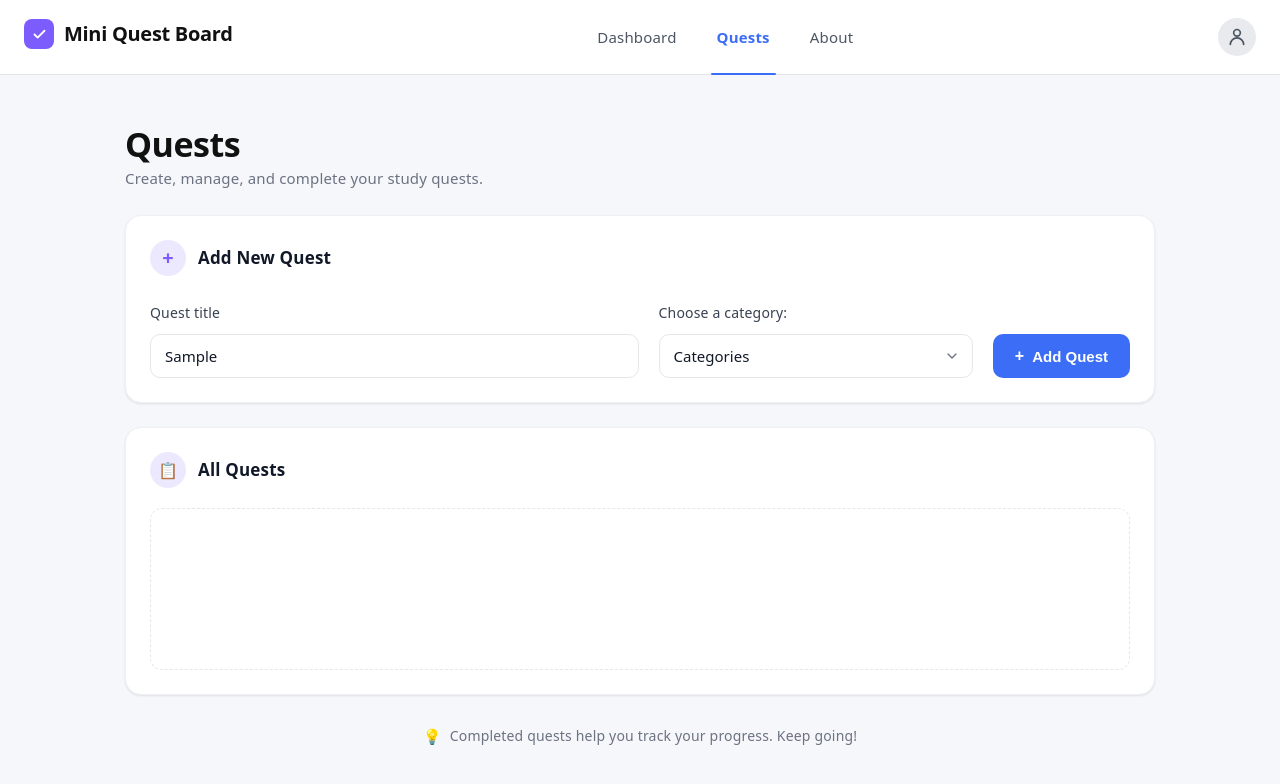
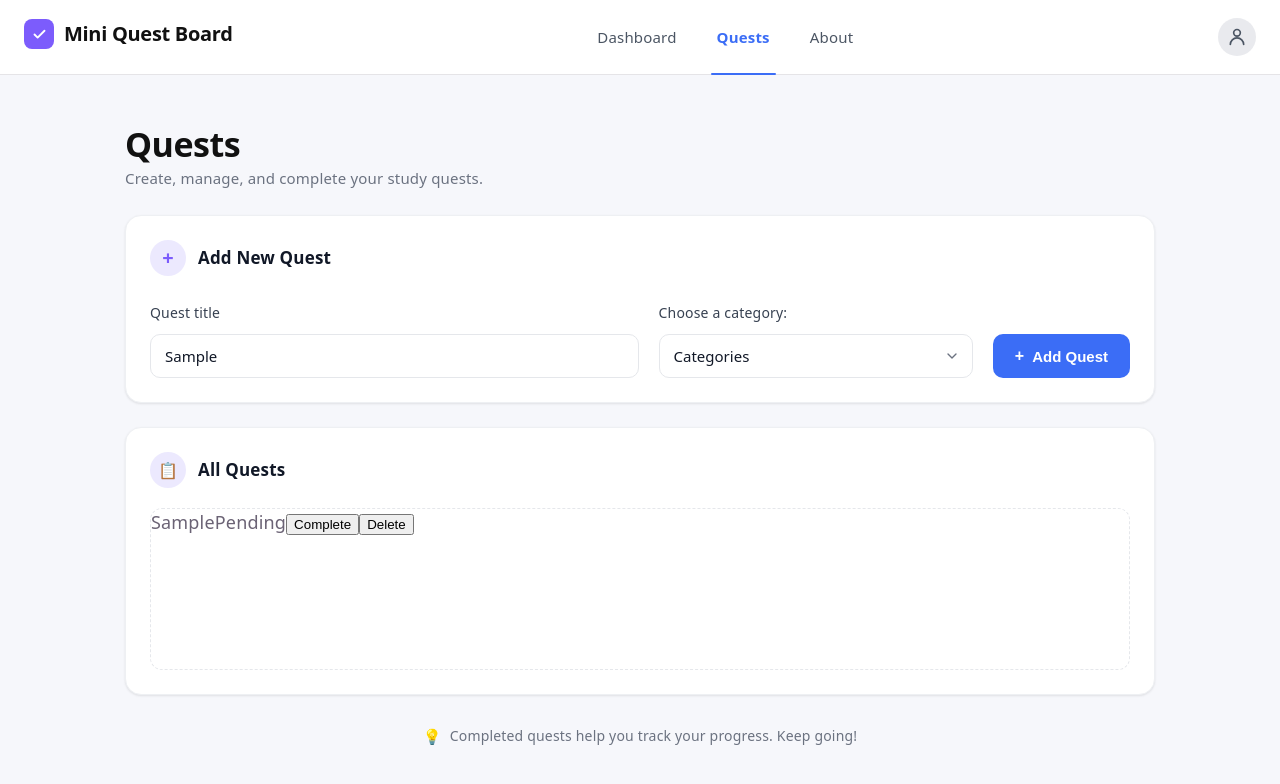
Before and after one commit to joaovitorscordeirocontact-cpu/mini-quest-board, a React (Vite) app: page /Quests in a window 1280 px wide. Both pictures are taken after typing "Sample" into the empty fields and a click on the button "Add Quest". Shown: the top 784 px of the page. Built offline with nearby package versions, Linux system fonts and the light colour scheme.

Commit message:
feat(quests): create a QuestItem every time a quest is added

```diff
--- a/src/pages/quests-page/AddNewQuest.jsx
+++ b/src/pages/quests-page/AddNewQuest.jsx
@@ -1,6 +1,29 @@
+import { useState } from "react";
 import "./AddNewQuest.css";
 
-export function AddNewQuest() {
+
+export function AddNewQuest({ setQuest }) {
+  const [category, setCategory] = useState("");
+  const [title, setTitle] = useState("");
+
+
+  const addCategoryQuest = (e) => {
+    setCategory(e.target.value);
+  };
+
+  const addQuestTitle = (e) => {
+    setTitle(e.target.value);
+  };
+
+  const addQuest = () => {
+    const newQuest = {
+      title,
+      category,
+      completed: false
+    };
+    setQuest(prev => [...prev, newQuest]);
+  }
+
   return (
     <div className="add-new-quest-wrapper">
       <div className="add-new-quest-heading">
@@ -10,12 +33,14 @@ export function AddNewQuest() {
       <div className="input-quest-data">
         <div className="quest-title">
           <span>Quest title</span>
-          <input type="text" placeholder="Put your quest title"/>
+          <input type="text" placeholder="Put your quest title"
+          onChange={addQuestTitle}/>
         </div>
         <div className="quest-category">
           <label htmlFor="categories">Choose a category:</label>
 
-          <select name="categories" id="categories">
+          <select name="categories" id="categories" value={category}
+          onChange={addCategoryQuest}>
             <option value="">Categories</option>
             <option value="React">React</option>
             <option value="TypeScript">TypeScript</option>
@@ -25,7 +50,7 @@ export function AddNewQuest() {
         </div>
 
         <div className="add-quest-btn-block">
-          <button className="add-quest-btn">Add Quest</button>
+          <button className="add-quest-btn" onClick={addQuest}>Add Quest</button>
         </div>
       </div>
     </div>
--- a/src/pages/quests-page/AllQuestsList.jsx
+++ b/src/pages/quests-page/AllQuestsList.jsx
@@ -1,13 +1,24 @@
+import { QuestItem } from "./QuestItem";
 import "./AllQuestsList.css";
 
-export function AllQuestsList() {
+export function AllQuestsList({ quest }) {
+
+  const questList = () => {
+    const quests = quest.map((questItem, i) => {
+      return (
+        <QuestItem key={i} title={questItem.title} category={questItem.category} status={questItem.completed} />
+      );
+    });
+    return quests;
+  };
+
   return (
     <div className="all-quests-wrapper">
       <div className="all-quests-heading">
         <span>All Quests</span>
       </div>
 
-      <div className="all-quests-list-container"></div>
+      <div className="all-quests-list-container">{questList()}</div>
     </div>
   );
 }
--- /dev/null
+++ b/src/pages/quests-page/QuestItem.jsx
@@ -0,0 +1,26 @@
+
+export function QuestItem({ title, category, status }) {
+  const questStatus = () => {
+    if (status === true) {
+      return "Completed"
+
+    } else {
+      return "Pending"
+    }
+  }
+
+  return (
+    <div className="quest-item">
+      <span className="title">{ title }</span>
+      <span className="category">{ category }</span>
+
+
+
+      <span className="status">{questStatus()}</span>
+      <button className="complete-btn">Complete</button>
+
+
+      <button className="delete-btn">Delete</button>
+    </div>
+  );
+}
--- a/src/pages/quests-page/Quests.jsx
+++ b/src/pages/quests-page/Quests.jsx
@@ -3,15 +3,17 @@ import { Header } from "../../components/Header";
 import { PageHeading } from "../../components/PageHeading";
 import { AddNewQuest } from "./AddNewQuest";
 import { AllQuestsList } from "./AllQuestsList";
+import { useState } from "react";
 
 
 export function Quests({page}) {
+  const [quest, setQuest] = useState([]);
   return (
     <>
       <Header />
       <PageHeading page={page}/>
-      <AddNewQuest />
-      <AllQuestsList />
+      <AddNewQuest setQuest={setQuest}/>
+      <AllQuestsList quest={quest} />
       <div>
         <p className="quest-page-tip">Completed quests help you track your progress. Keep going!</p>
       </div>
```
